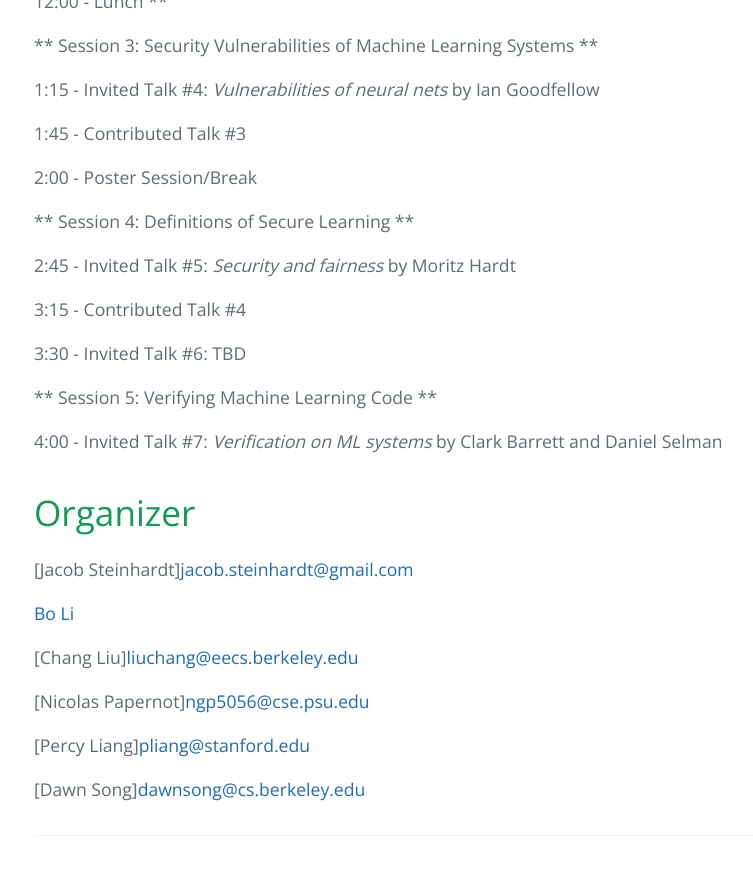
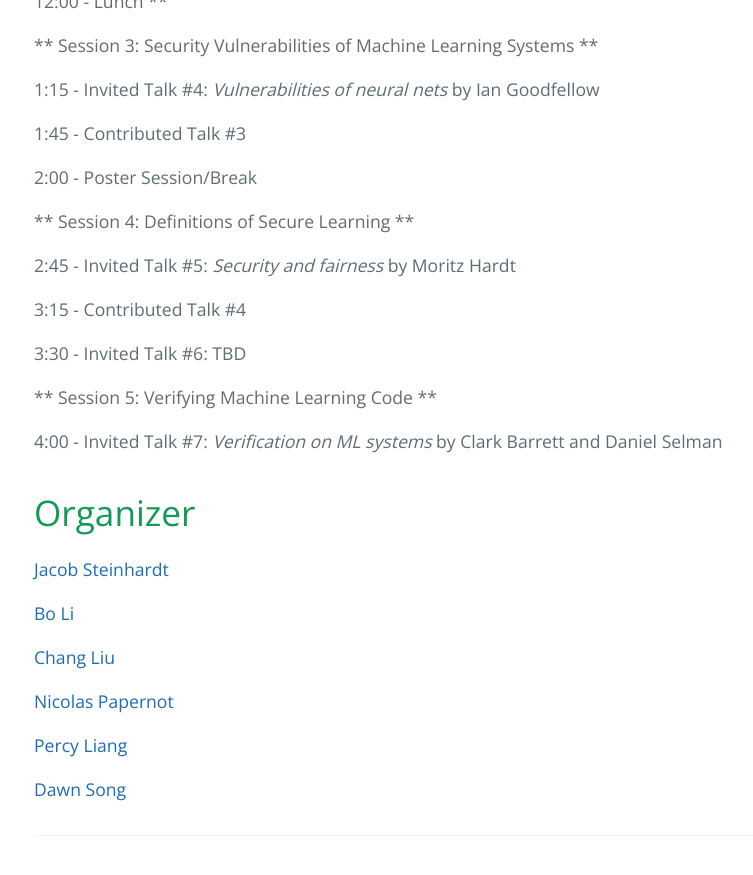
Before and after one commit to deep-learning-security/nips-workshop-2017, a Jekyll site: the page built from index.md, in a window 1280 px wide and 900 px high, scrolled down 1727 px. Shown: the top 875 px of the window, without its empty margins (190-943 px from the left). Built offline with Jekyll 4.4.1, drawn with Linux system fonts in a browser that asks for light colours; some of the changed lines change nothing that is shown.

Commit message:
email fix

```diff
--- a/index.md
+++ b/index.md
@@ -128,14 +128,14 @@ cross-community collaborations.
 
 # Organizer
 
-[Jacob Steinhardt]<jacob.steinhardt@gmail.com>
+[Jacob Steinhardt](<mailto:jacob.steinhardt@gmail.com>)
 
 [Bo Li](<mailto:crystalboli@berkeley.edu>)
 
-[Chang Liu]<liuchang@eecs.berkeley.edu>
+[Chang Liu](<mailto:liuchang@eecs.berkeley.edu>)
 
-[Nicolas Papernot]<ngp5056@cse.psu.edu>
+[Nicolas Papernot](<mailto:ngp5056@cse.psu.edu>)
 
-[Percy Liang]<pliang@stanford.edu>
+[Percy Liang](<mailto:pliang@stanford.edu>)
 
-[Dawn Song]<dawnsong@cs.berkeley.edu>
+[Dawn Song](<mailto:dawnsong@cs.berkeley.edu>)
```
